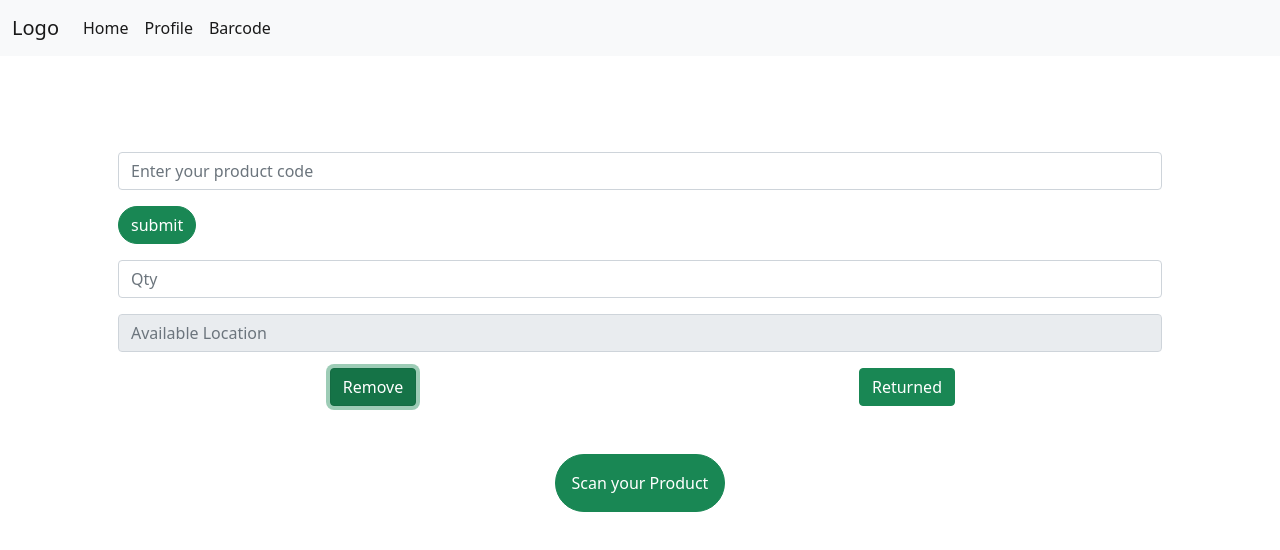
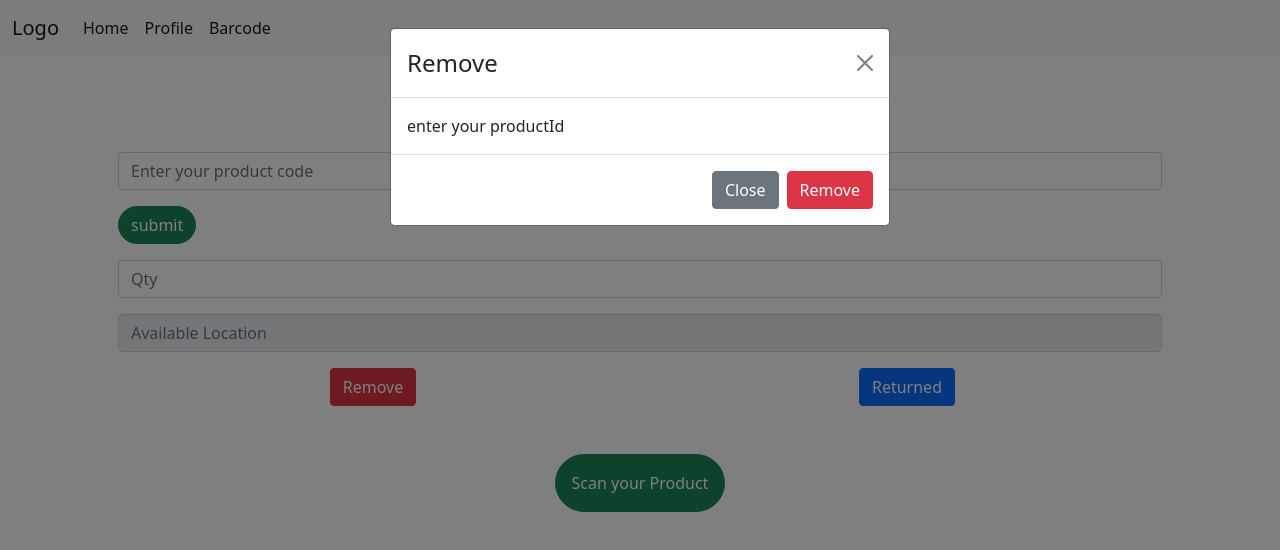
Before and after one commit to sameernshamsudheen/abbotpwa, a React (Vite) app: page /home in a window 1280 px wide. Both pictures are taken after a click on the button "Remove". Shown: the top 550 px of the page. Built offline with nearby package versions, Linux system fonts and the light colour scheme.

Commit message:
my first commit

```diff
--- a/src/components/Prodcut/ProductSearch.jsx
+++ b/src/components/Prodcut/ProductSearch.jsx
@@ -1,12 +1,23 @@
 import React from "react";
 import { useState } from "react";
-import { searchPartNumber } from "../../functions/goglesheet";
-import { Modal } from "react-bootstrap";
+import {
+  searchPartNumber,
+  removePart,
+  returnPart,
+} from "../../functions/goglesheet";
+import Button from "react-bootstrap/Button";
+import Modal from "react-bootstrap/Modal";
 
 const ProductSearch = () => {
   const [productId, setProductId] = useState("");
+  const [returnId, setRetrunId] = useState("");
+  const [returnQty, setRetrunQty] = useState("");
   const [aq, setAq] = useState("");
   const [show, setShow] = useState(false);
+  const [showOne, setShowOne] = useState(false);
+
+  const handleCloseOne = () => setShowOne(false);
+  const handleShowOne = () => setShowOne(true);
 
   const handleClose = () => setShow(false);
   const handleShow = () => setShow(true);
@@ -21,7 +32,33 @@ const ProductSearch = () => {
     }
   };
 
+  const handleRemove = () => {
+    if (productId === "") {
+      console.log("please enter a  product id to continue");
+    } else {
+      // function
+    }
+  };
+  const handleReturn = async () => {
+    if (
+      returnId === "" ||
+      null ||
+      (undefined && returnQty === "") ||
+      null ||
+      undefined
+    ) {
+      alert("enter a  valid product id and qty");
+    } else {
+      const result = await removePart(returnId, returnQty);
+
+      handleCloseOne();
+    }
+
+    // handleCloseOne();
+  };
+
   return (
+    <>
       <form class="row g-3">
         <div class="col-md-12">
           <input
@@ -62,25 +99,69 @@ const ProductSearch = () => {
         <div className="container">
           <div className="row ">
             <div className="col-6 d-flex justify-content-center ">
-            <button
-              type="button"
-              class="btn btn-success"
-              data-toggle="modal"
-              data-target="#exampleModal"
+              <Button variant="danger" onClick={handleShow}>
+                Remove
+              </Button>
 
-            >
+              <Modal show={show} onHide={handleClose}>
+                <Modal.Header closeButton>
+                  <Modal.Title>Remove</Modal.Title>
+                </Modal.Header>
+                <Modal.Body>
+                  {productId ? (
+                    <div>
+                      {productId} are you sure you wanted to remove this product
+                    </div>
+                  ) : (
+                    <div>enter your productId</div>
+                  )}
+                </Modal.Body>
+                <Modal.Footer>
+                  <Button variant="secondary" onClick={handleClose}>
+                    Close
+                  </Button>
+                  <Button variant="danger" onClick={handleClose}>
                     Remove
-            </button>
+                  </Button>
+                </Modal.Footer>
+              </Modal>
             </div>
             <div className="col-6 d-flex justify-content-center">
-            <button
-              type="button"
-              class="btn btn-success"
-              data-toggle="modal"
-              data-target="#exampleModal"
-            >
+              <Button variant="primary" onClick={handleShowOne}>
                 Returned
-            </button>
+              </Button>
+
+              <Modal show={showOne} onHide={handleCloseOne}>
+                <Modal.Header closeButton>
+                  <Modal.Title>Return</Modal.Title>
+                </Modal.Header>
+                <Modal.Body>
+                  <div className="">
+                    <input
+                      className="w-100 "
+                      type="text"
+                      placeholder=" enter your productid"
+                    />
+                    <input
+                      type="text"
+                      class="form-control"
+                      id="inputEmail4"
+                      placeholder="Enter your qauntity"
+                    />
+                  </div>
+                  <h5 className="my-4">
+                    Are you sure you wanted to return this product?
+                  </h5>
+                </Modal.Body>
+                <Modal.Footer>
+                  <Button variant="secondary" onClick={handleCloseOne}>
+                    Close
+                  </Button>
+                  <Button variant="primary" onClick={handleReturn}>
+                    Submit
+                  </Button>
+                </Modal.Footer>
+              </Modal>
             </div>
           </div>
         </div>
@@ -90,8 +171,8 @@ const ProductSearch = () => {
             Scan your Product
           </button>
         </div>
-      <Modal show={show} />
       </form>
+    </>
   );
 };
 
```
Also changed, not shown: src/components/Modal/Modal.jsx (deleted, +0 -29 lines). Lines whose indentation alone changed are shown as unchanged.
